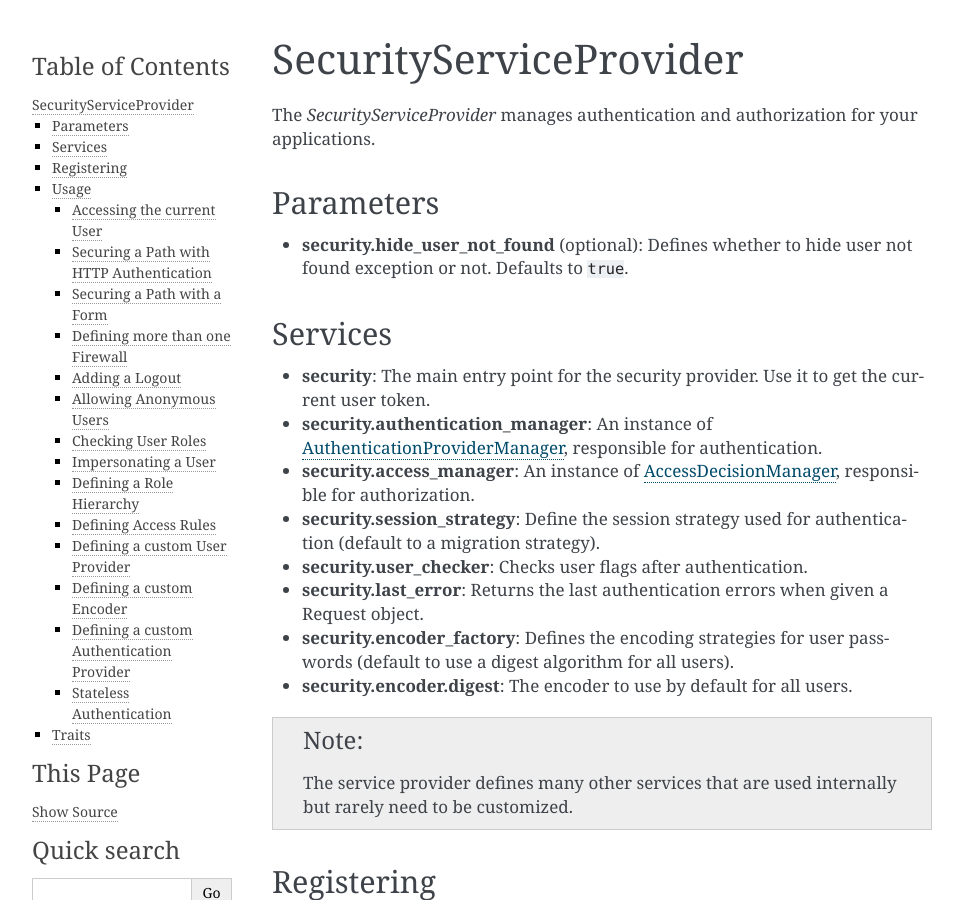
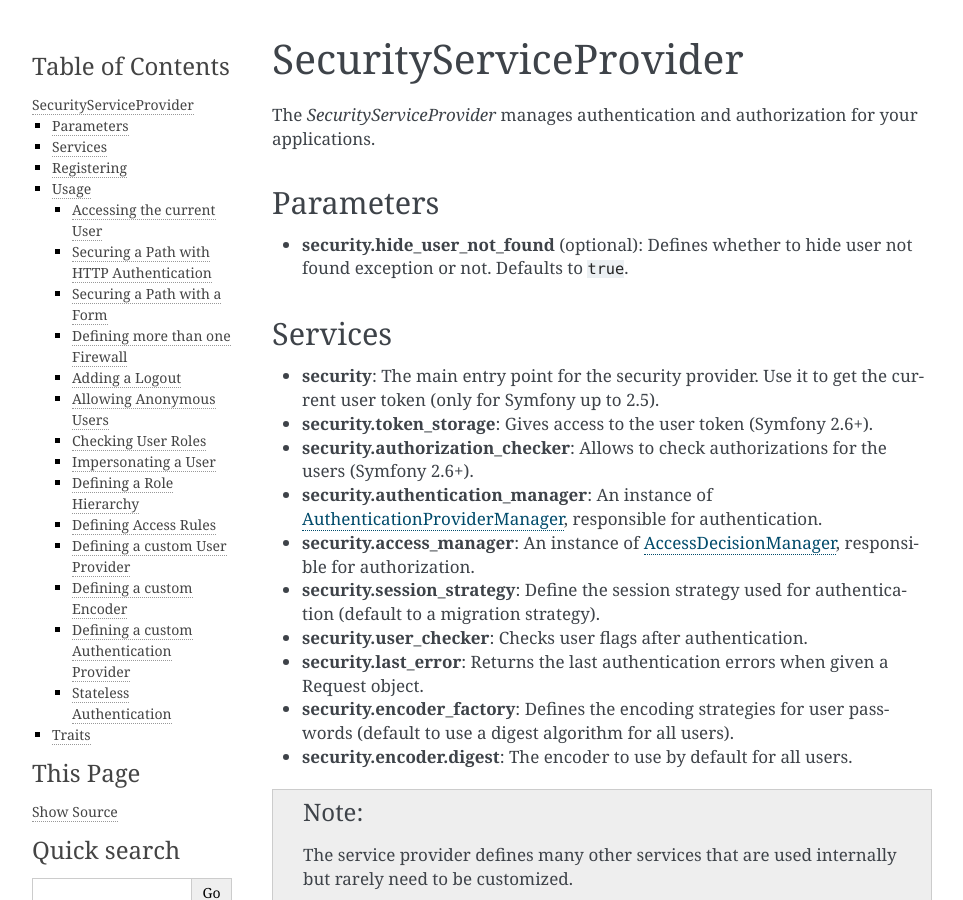
Before and after one commit to silexphp/Silex, a Sphinx documentation site: the page built from doc/providers/security.rst, in a window 1280 px wide and 900 px high. Shown: the whole window, without its empty margins (148-1111 px from the left). Built offline with Sphinx 7.4.7, drawn with Linux system fonts in a browser that asks for light colours; some of the changed text lies outside the part shown.

Commit message:
updated docs

```diff
--- a/doc/providers/security.rst
+++ b/doc/providers/security.rst
@@ -14,7 +14,12 @@
 --------
 
 * **security**: The main entry point for the security provider. Use it to get
-  the current user token.
+  the current user token (only for Symfony up to 2.5).
+
+* **security.token_storage**: Gives access to the user token (Symfony 2.6+).
+
+* **security.authorization_checker**: Allows to check authorizations for the
+  users (Symfony 2.6+).
 
 * **security.authentication_manager**: An instance of
   `AuthenticationProviderManager
@@ -95,6 +100,10 @@
 The current user information is stored in a token that is accessible via the
 ``security`` service::
 
+    // Symfony 2.6+
+    $token = $app['security.token_storage']->getToken();
+
+    // Symfony 2.3/2.5
     $token = $app['security']->getToken();
 
 If there is no information about the user, the token is ``null``. If the user
@@ -327,6 +336,12 @@
 To check if a user is granted some role, use the ``isGranted()`` method on the
 security context::
 
+    // Symfony 2.6+
+    if ($app['security.authorization_checker']->isGranted('ROLE_ADMIN')) {
+        // ...
+    }
+
+    // Symfony 2.3/2.5
     if ($app['security']->isGranted('ROLE_ADMIN')) {
         // ...
     }
@@ -566,7 +581,8 @@
 
         // define the authentication listener object
         $app['security.authentication_listener.'.$name.'.wsse'] = $app->share(function () use ($app) {
-            return new WsseListener($app['security'], $app['security.authentication_manager']);
+            // use 'security' instead of 'security.token_storage' on Symfony <2.6
+            return new WsseListener($app['security.token_storage'], $app['security.authentication_manager']);
         });
 
         return array(
--- a/doc/providers/validator.rst
+++ b/doc/providers/validator.rst
@@ -14,7 +14,7 @@
 --------
 
 * **validator**: An instance of `Validator
-  <http://api.symfony.com/master/Symfony/Component/Validator/Validator.html>`_.
+  <http://api.symfony.com/master/Symfony/Component/Validator/ValidatorInterface.html>`_.
 
 * **validator.mapping.class_metadata_factory**: Factory for metadata loaders,
   which can read validation constraint information from classes. Defaults to
```
Also changed, not shown: doc/providers/form.rst (+5 -5 lines).
